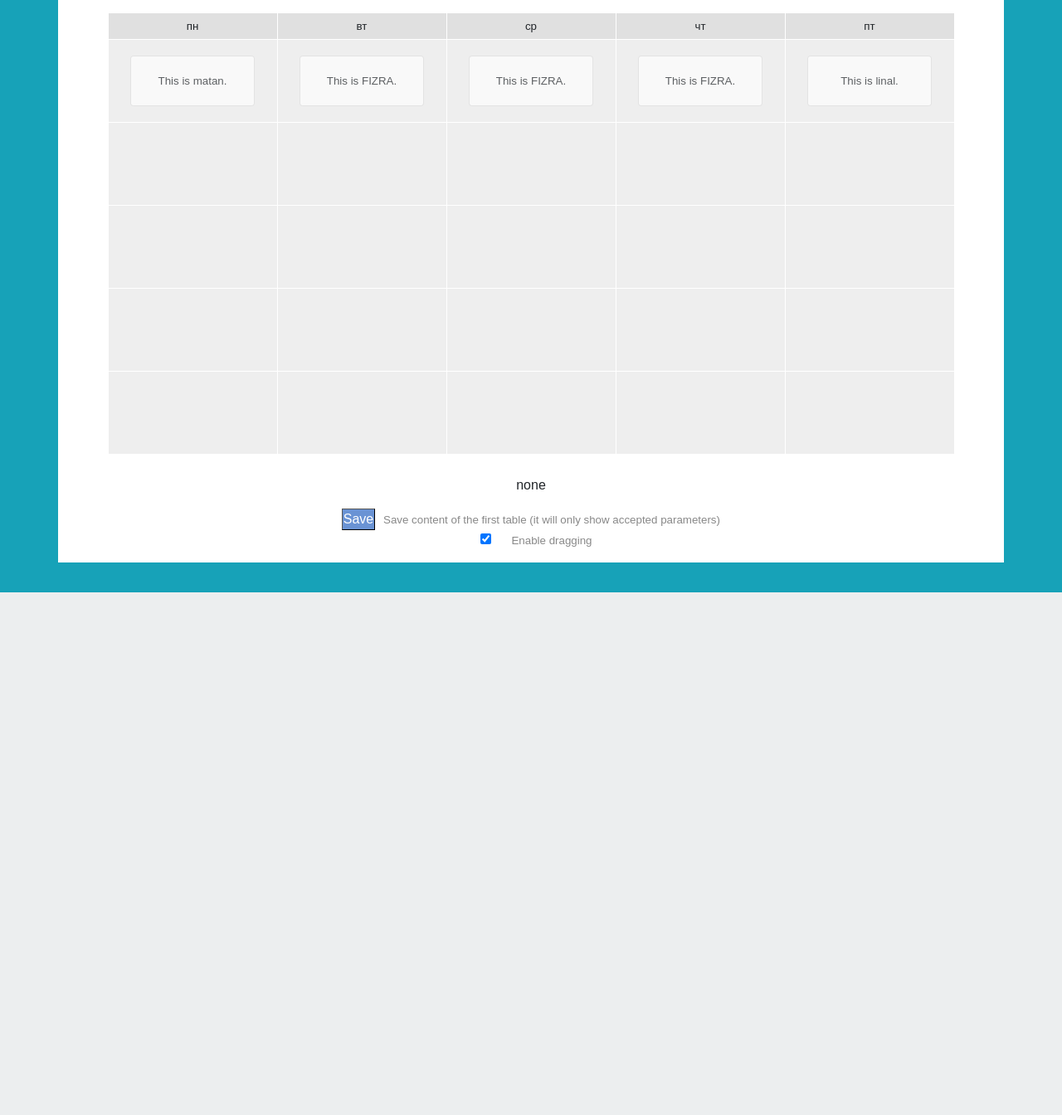
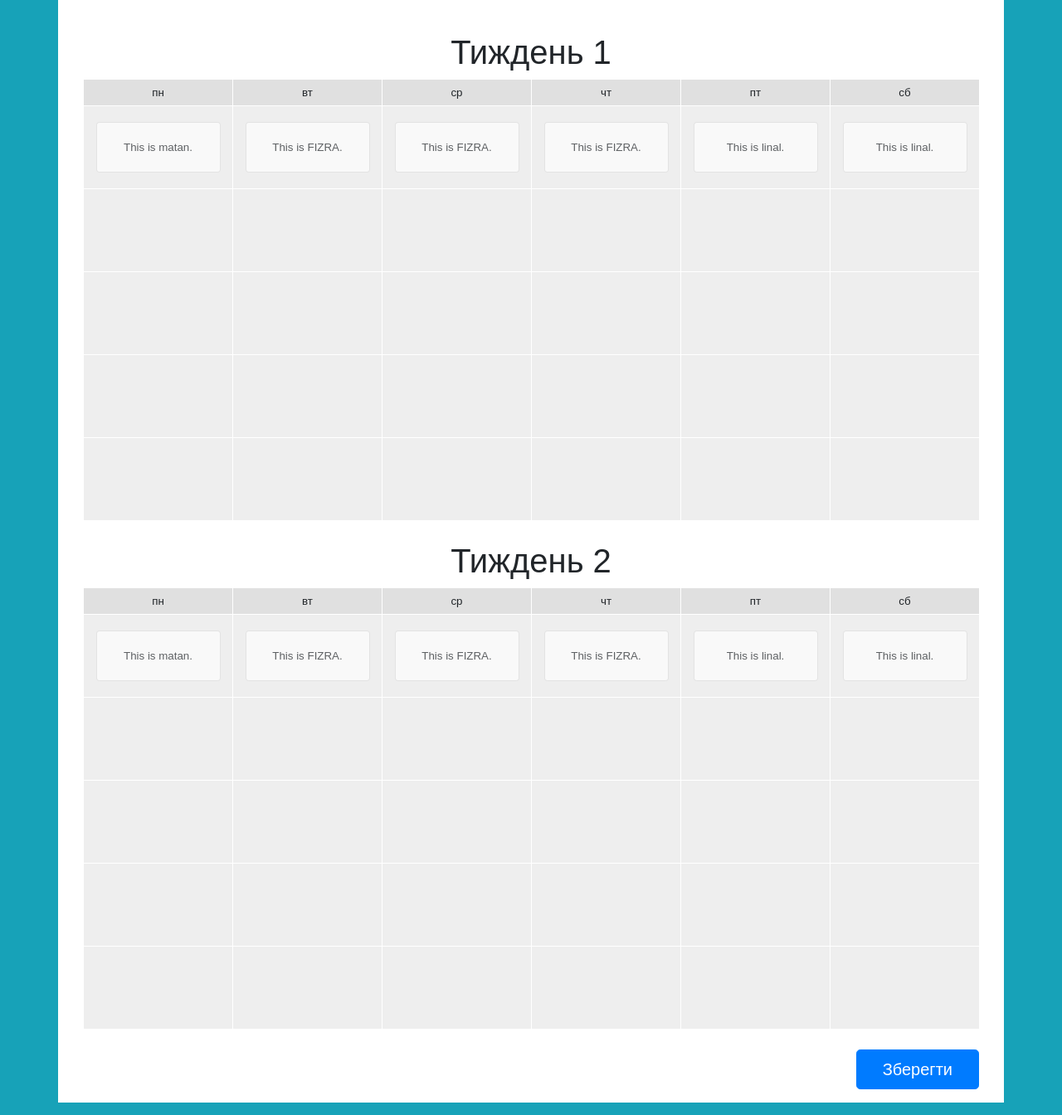
Before and after one commit to Yelue/GenerateSchedule, a Flask app: template app/templates/test.html in a window 1280 px wide. Shown: the part 86-1430 px from the top of the page at 83% size. Before the commit the page ends 800 px from the top, so only its background shows below. Run offline with Flask 2, Linux system fonts and the light colour scheme; the template is opened without the code that fills it, so the values that code supplies are empty, except form fields; tables that the repository leaves empty hold one stand-in row (values such as "Sample post"); form fields are guessed from the names that the template uses; parts of the project's set-up code (start-up, migrations or seed data) failed here and were passed over; some libraries are stand-ins or nearby versions.

Commit message:
while meet up

```diff
--- a/app/app.py
+++ b/app/app.py
@@ -1,4 +1,5 @@
 from flask import Flask, request, jsonify, redirect, url_for, render_template
+import json
 import os
 from threading import Timer
 from werkzeug.utils import secure_filename
@@ -15,7 +16,7 @@ app = Flask(__name__)
 os.environ['APP_SETTINGS'] = 'config.DevelopmentConfig'
 app.config['SECRET_KEY'] = 'root'
 app.config['SEND_FILE_MAX_AGE_DEFAULT'] = 0
-app.config['UPLOAD_FOLDER'] = './uploads'
+app.config['UPLOAD_FOLDER'] = 'app/uploads'
 #need to add to environment variables
 username = 'wcqtmsosaglntk'
 password = '9f6497000b9a5f82fd288a15597cc09876c377b17f1b521848bc12a2f42577ef'
@@ -46,6 +47,35 @@ def test():
                             search_form=Search_form(request.form))
 
 
+@app.route('/postmethod', methods = ['GET', 'POST'])
+def get_post_javascript_data():
+    data = json.loads(request.form['javascript_data'])
+
+    json_to_DB = {
+        'day1': [0, 0, 0, 0, 0, 0],
+        'day2': [0, 0, 0, 0, 0, 0],
+        'day3': [0, 0, 0, 0, 0, 0],
+        'day4': [0, 0, 0, 0, 0, 0],
+        'day5': [0, 0, 0, 0, 0, 0],
+        'day6': [0, 0, 0, 0, 0, 0],
+        'day7': [0, 0, 0, 0, 0, 0],
+        'day8': [0, 0, 0, 0, 0, 0],
+        'day9': [0, 0, 0, 0, 0, 0],
+        'day10':[0, 0, 0, 0, 0, 0],
+        'day11':[0, 0, 0, 0, 0, 0],
+        'day12':[0, 0, 0, 0, 0, 0]
+    }
+
+    for lesson in data:
+        day = 'day' + str(lesson['day'] + 6*lesson['week'] + 1)
+        json_to_DB[day][lesson['les_num']] = lesson['les_id']
+
+    for i in json_to_DB:
+        print(i, ': ', json_to_DB[i])
+
+    return '', 200
+
+
 @app.route("/search",  methods=['GET', 'POST'])
 def search():
     s_f = Search_form(request.form)
@@ -59,14 +89,16 @@ def search():
                             search_value=search_val)
 
 
-@app.route("/schedule_id_<id>", methods=['GET', 'POST'])
-def schedule(id):
+@app.route("/schedule_id_<id>_w_<w_num>", methods=['GET', 'POST'])
+def schedule(id, w_num):
     # code to get data with id
     data = {
         'id': 0,
         'name': 'Example'
     }
+    week_active = ['active', ''] if w_num == '1' else ['', 'active']
     return render_template('schedule.html',
+                            week_active=week_active,
                             sch_data=data,
                             search_form=Search_form(request.form))
 
@@ -78,14 +110,22 @@ def upload():
                         'email': request.form['email'],
                         'name': request.form['name']
                       }
-
+        file_names = ['table_teacher',
+                      'table_lesson',
+                      'table_groups',
+                      'table_faculty',
+                      'table_depart',
+                      'table_cards',
+                      'table_teacher_emails',
+                      'table_student_emails']
         file = request.files['teachers']
         print(os.path.splitext(secure_filename(file.filename)))
         folder_name = '/' + str(rd.randint(0, 9999))
         os.mkdir(app.config['UPLOAD_FOLDER'] + folder_name)
-        for f in request.files:
+
+        for f, new_name in zip(request.files, file_names):
             file = request.files[f]
-            filename = f + os.path.splitext(secure_filename(file.filename))[1]
+            filename = new_name + os.path.splitext(secure_filename(file.filename))[1]
             file.save(
                         os.path.join(app.config['UPLOAD_FOLDER'] + folder_name,
                                         filename)
--- a/app/forms/new_schedule.py
+++ b/app/forms/new_schedule.py
@@ -1,9 +1,9 @@
-from flask_wtf import Form
+from flask_wtf import FlaskForm
 from wtforms import SubmitField, ValidationError, StringField
 from wtforms.validators import InputRequired
 from flask_wtf.file import FileField, FileRequired
 
-class New_schedule_form(Form):
+class New_schedule_form(FlaskForm):
     email = StringField(validators=[InputRequired()])
     name = StringField(validators=[InputRequired()])
     teachers = FileField(validators=[FileRequired()])
--- a/app/forms/search.py
+++ b/app/forms/search.py
@@ -1,7 +1,7 @@
-from flask_wtf import Form
+from flask_wtf import FlaskForm
 from wtforms import SubmitField, ValidationError, StringField
 from wtforms.validators import DataRequired
 
-class Search_form(Form):
+class Search_form(FlaskForm):
 	search_value = StringField(validators=[DataRequired()])
 	submit = SubmitField("Шукати")
--- a/app/static/css/style_test.css
+++ b/app/static/css/style_test.css
@@ -1,3 +1,4 @@
+
 body{
 	font-family: arial;
 	margin: 0px;
@@ -7,16 +8,8 @@ tr{
 	height: 100px;
 }
 td{
-	width: 204px;
+	min-width: 180px;
 }
-
-
-/* drag container */
-#drag{
-
-
-}
-
 
 /* drag objects (DIV inside table cells) */
 .drag{
--- a/app/static/js/drag.js
+++ b/app/static/js/drag.js
@@ -1383,13 +1383,14 @@ REDIPS.drag = (function () {
 	// table ordinal defines table to scan (so it could be first, second, third table ...)
 	// if input parameter is not defined, function will prepare parameters for all tables
 	save_content = function (tbl) {
-		var query = '',		// define query parameter
+		var query = [],		// define query parameter
 			tbl_start,		// table loop starts from tbl_start parameter
 			tbl_end,		// table loop ends on tbl_end parameter
 			tbl_rows,		// number of table rows
 			cells,			// number of cells in the current row
 			tbl_cell,		// reference to the table cell
-			t, r, c, d;		// variables used in for loops
+			t, r, c, d,		// variables used in for loops
+			counter = 0;
 		// first sort tables array to it's original order
 		tables.sort(function (a, b) {
 			return a.idx - b.idx;
@@ -1426,16 +1427,16 @@ REDIPS.drag = (function () {
 						for (d = 0; d < tbl_cell.childNodes.length; d++) {
 							// childNodes should be DIVs, not \n childs
 							if (tbl_cell.childNodes[d].tagName === 'DIV') { // and yes, it should be uppercase
-								query += 'Id: '  + tbl_cell.childNodes[d].id + ' Table: ' + t + ' Row: ' + r + ' Col: ' + c + '\n';
+								// query += [tbl_cell.childNodes[d].id, t,  r, c];
+								query[counter] = {'les_id': tbl_cell.childNodes[d].id, 'week':t, 'les_num': r - 1, 'day': c};
+								counter++;
+								// query += 'Id: '  + tbl_cell.childNodes[d].id + ' Table: ' + t + ' Row: ' + r + ' Col: ' + c + '\n';
 							}
 						}
 					}
 				}
 			}
 		}
-		// cut last '&'
-
-		query = query.substring(0, query.length - 1);
 
 		// return prepared parameters (if tables are empty, returned value could be empty too)
 		return query;
--- a/app/static/js/funcs.js
+++ b/app/static/js/funcs.js
@@ -3,64 +3,33 @@ window.onload = function () {
     var rd = REDIPS.drag;
     // initialization
     rd.init();
-    // only "smile" can be placed to the marked cell
-    rd.mark.exception.d8 = 'smile';
-    // prepare handlers
-    rd.myhandler_clicked    = function () {document.getElementById('message').innerHTML = 'Clicked'}
-    rd.myhandler_moved      = function () {document.getElementById('message').innerHTML = 'Moved'}
-    rd.myhandler_notmoved   = function () {document.getElementById('message').innerHTML = 'Not moved'}
-    rd.myhandler_dropped    = function () {document.getElementById('message').innerHTML = 'Dropped'}
-    rd.myhandler_switched   = function () {document.getElementById('message').innerHTML = 'Switched'}
-    rd.myhandler_clonedend1 = function () {document.getElementById('message').innerHTML = 'Cloned end1'}
-    rd.myhandler_clonedend2 = function () {document.getElementById('message').innerHTML = 'Cloned end2'}
-    rd.myhandler_notcloned  = function () {document.getElementById('message').innerHTML = 'Not cloned'}
-    rd.myhandler_deleted    = function () {document.getElementById('message').innerHTML = 'Deleted'}
-    rd.myhandler_undeleted  = function () {document.getElementById('message').innerHTML = 'Undeleted'}
-    rd.myhandler_cloned     = function () {
-        // display message
-        document.getElementById('message').innerHTML = 'Cloned';
-        // append 'd' to the element text (Clone -> Cloned)
-        rd.obj.innerHTML += 'd';
-    }
-    rd.myhandler_changed    = function () {
-        // define current row and current cell
-        var ri = REDIPS.drag.current_cell.parentNode.rowIndex,
-            ci = REDIPS.drag.current_cell.cellIndex;
-        // display current row and current cell
-        document.getElementById('message').innerHTML = 'Changed: ' + ri + ' ' + ci;
-    }
+    toggle_dragging(true);
 }
 // toggles trash_ask parameter defined at the top
 function toggle_confirm(chk) {
     REDIPS.drag.trash_ask = chk.checked;
 }
-// toggles delete_cloned parameter defined at the top
-function toggle_delete_cloned(chk) {
-    REDIPS.drag.delete_cloned = chk.checked;
+
+// enables / disables dragging
+function toggle_dragging(flag) {
+    REDIPS.drag.enable_drag(flag);
 }
-// enables / disables dragging
-function toggle_dragging(chk) {
-    REDIPS.drag.enable_drag(chk.checked);
-}
-// function sets drop_option parameter defined at the top
-function set_drop_option(radio_button) {
-    REDIPS.drag.drop_option = radio_button.value;
-}
+
 // show prepared content for saving
 function save(){
     // scan first table
-    var content = REDIPS.drag.save_content(1);
-
+    var content = REDIPS.drag.save_content();
     // if content doesn't exist
     if (content === '') {
         alert('Table is empty!');
     }
     else {
-        alert(content);
+
+
+        $.post( "/postmethod", {
+            'javascript_data': JSON.stringify(content)
+        });
+
+        toggle_dragging(false);
     }
-    // display query string
-    // else {
-    //     //window.open('/my/multiple-parameters.php?' + content, 'Mypop', 'width=350,height=160,scrollbars=yes');
-    //     window.open('multiple-parameters.php?' + content, 'Mypop', 'width=350,height=260,scrollbars=yes');
-    // }
 }
--- a/app/tasks.py
+++ b/app/tasks.py
@@ -14,4 +14,5 @@ def load_db(engine):
 	# LoadLessonTask.LoadLessonTask(engine=engine).load_to_db()
 	# LoadTeachersTask.LoadTeachersTask(engine=engine).load_to_db()
 	# LoadPairsTask.LoadPairsTask(engine=engine).load_to_db()
-	LoadCardTask.LoadCardTask(engine=engine).load_to_db()
+	# LoadCardTask.LoadCardTask(engine=engine).load_to_db()
+	pass
--- a/app/templates/base.html
+++ b/app/templates/base.html
@@ -31,9 +31,9 @@
 
         {%endblock%}
     </body>
-    <script src="https://code.jquery.com/jquery-3.2.1.slim.min.js" integrity="sha384-KJ3o2DKtIkvYIK3UENzmM7KCkRr/rE9/Qpg6aAZGJwFDMVNA/GpGFF93hXpG5KkN" crossorigin="anonymous"></script>
-    <script src="https://cdnjs.cloudflare.com/ajax/libs/popper.js/1.12.9/umd/popper.min.js" integrity="sha384-ApNbgh9B+Y1QKtv3Rn7W3mgPxhU9K/ScQsAP7hUibX39j7fakFPskvXusvfa0b4Q" crossorigin="anonymous"></script>
-    <script src="https://maxcdn.bootstrapcdn.com/bootstrap/4.0.0/js/bootstrap.min.js" integrity="sha384-JZR6Spejh4U02d8jOt6vLEHfe/JQGiRRSQQxSfFWpi1MquVdAyjUar5+76PVCmYl" crossorigin="anonymous"></script>
+    <script src="https://code.jquery.com/jquery-3.5.1.min.js" ></script>
+    <script src="https://cdn.jsdelivr.net/npm/popper.js@1.16.1/dist/umd/popper.min.js"></script>
+<script src="https://cdn.jsdelivr.net/npm/bootstrap@4.5.3/dist/js/bootstrap.min.js"></script>
     {% block scripts%}
 
     {% endblock %}
--- a/app/templates/search_result.html
+++ b/app/templates/search_result.html
@@ -20,7 +20,7 @@
                             <h3>Scheldue_Example_ebu_web</h3>
                         </div>
                         <div class="col text-right">
-                            <a href="/schedule_id_0" class="btn btn-primary">Go somewhere</a>
+                            <a href="/schedule_id_0_w_1" class="btn btn-primary">Go somewhere</a>
                         </div>
                     </div>
                 </div>
--- a/app/templates/test.html
+++ b/app/templates/test.html
@@ -7,13 +7,15 @@
 		<div id="drag" class="container-fluid">
 			<div class="row justify-content-md-center">
 				<div class="col col-auto">
-					<table>
+					<br/><h1 class="text-center">Тиждень 1</h1>
+					<table id="table1">
 						<tr style="height:30px;">
 							<td class="marke">пн</td>
 							<td class="marke">вт</td>
 							<td class="marke">ср</td>
 							<td class="marke">чт</td>
 							<td class="marke">пт</td>
+							<td class="marke">сб</td>
 						</tr>
 						<tr style="background-color: #eee">
 							<td>
@@ -51,8 +53,16 @@
 									</div>
 								</div>
 							</td>
+							<td>
+								<div id="linal" class="card drag">
+									<div class="card-body">
+										This is linal.
+									</div>
+								</div>
+							</td>
 						</tr>
 						<tr style="background-color: #eee">
+							<td></td>
 							<td></td>
 							<td></td>
 							<td></td>
@@ -65,8 +75,10 @@
 							<td></td>
 							<td></td>
 							<td></td>
+							<td></td>
 						</tr>
 						<tr style="background-color: #eee">
+							<td></td>
 							<td></td>
 							<td></td>
 							<td></td>
@@ -79,22 +91,134 @@
 							<td></td>
 							<td></td>
 							<td></td>
+							<td></td>
+						</tr>
+
+					</table>
+					<br/><h1 class="text-center">Тиждень 2</h1>
+					<table id="table2">
+						<tr style="height:30px;">
+							<td class="marke">пн</td>
+							<td class="marke">вт</td>
+							<td class="marke">ср</td>
+							<td class="marke">чт</td>
+							<td class="marke">пт</td>
+							<td class="marke">сб</td>
+						</tr>
+						<tr style="background-color: #eee">
+							<td>
+								<div id="matan" class="card drag">
+									<div class="card-body">
+										This is matan.
+									</div>
+								</div>
+							</td>
+							<td>
+								<div id="fizra" class="card drag">
+									<div class="card-body">
+										This is FIZRA.
+									</div>
+								</div>
+							</td>
+							<td>
+								<div id="fizra" class="card drag">
+									<div class="card-body">
+										This is FIZRA.
+									</div>
+								</div>
+							</td>
+							<td>
+								<div id="fizra" class="card drag">
+									<div class="card-body">
+										This is FIZRA.
+									</div>
+								</div>
+							</td>
+							<td>
+								<div id="linal" class="card drag">
+									<div class="card-body">
+										This is linal.
+									</div>
+								</div>
+							</td>
+							<td>
+								<div id="linal" class="card drag">
+									<div class="card-body">
+										This is linal.
+									</div>
+								</div>
+							</td>
+						</tr>
+						<tr style="background-color: #eee">
+							<td></td>
+							<td></td>
+							<td></td>
+							<td></td>
+							<td></td>
+							<td></td>
+						</tr>
+						<tr style="background-color: #eee">
+							<td></td>
+							<td></td>
+							<td></td>
+							<td></td>
+							<td></td>
+							<td></td>
+						</tr>
+						<tr style="background-color: #eee">
+							<td></td>
+							<td></td>
+							<td></td>
+							<td></td>
+							<td></td>
+							<td></td>
+						</tr>
+						<tr style="background-color: #eee">
+							<td></td>
+							<td></td>
+							<td></td>
+							<td></td>
+							<td></td>
+							<td></td>
 						</tr>
 
 					</table>
 				</div>
 			</div>
-		</div>
 
-		<div class="text-center">
+
+		<div class="text-right">
 			<br/>
-			<p id="message">none</p>
-			<input type="button" value="Save" class="button" onclick="save()" title="Send content to the server"/><span class="message_line">Save content of the first table (it will only show accepted parameters)</span> <br/>
-			<input type="checkbox" class="checkbox" onclick="toggle_dragging(this)" title="Enable dragging" checked="true"/><span class="message_line">Enable dragging</span>
+			<div class="btn btn-primary btn-lg"  data-toggle="modal" data-target="#ConfirmModal">
+				<span style="margin-left:15px;margin-right:15px;">Зберегти</span>
+			</div>
+			<br/>
 
 		</div>
 	</div>
 
+	<div class="modal fade" id="ConfirmModal" tabindex="-1" role="dialog" aria-labelledby="ModalLabel" aria-hidden="true">
+	  <div class="modal-dialog" role="document">
+	    <div class="modal-content">
+	      <div class="modal-header">
+	        <h4 class="modal-title" id="ModalLabel">Увага!</h4>
+	        <button type="button" class="close" data-dismiss="modal" aria-label="Close">
+	          <span aria-hidden="true">&times;</span>
+	        </button>
+	      </div>
+	      <div class="modal-body">
+	        <h5 class="alert alert-danger">
+	        	Пісял підтвердження Ви не зможете нічого змінити.<br/>
+				 Ви впевнені, що вказали все відповідно до ваших побажань?
+	        </h5>
+	      </div>
+	      <div class="modal-footer justify-content-sm-between">
+	        <button type="button" class="btn btn-secondary" data-dismiss="modal">Повернутись до розкладу</button>
+	        <button type="button" class="btn btn-primary" onclick="save()" data-dismiss="modal" aria-label="Close">Зберегти розклад</button>
+	      </div>
+	    </div>
+	  </div>
+	</div>
 {%endblock%}
 {% block scripts%}
 	<script type="text/javascript" src="/static/js/drag.js"></script>
```
Also changed, not shown: app/static/css/schedule.css (+15 -0 lines), app/templates/index2.html (deleted, +0 -119 lines), app/templates/schedule.html (+14 -7 lines), run.py (line endings or trailing spaces), 1 other file.
